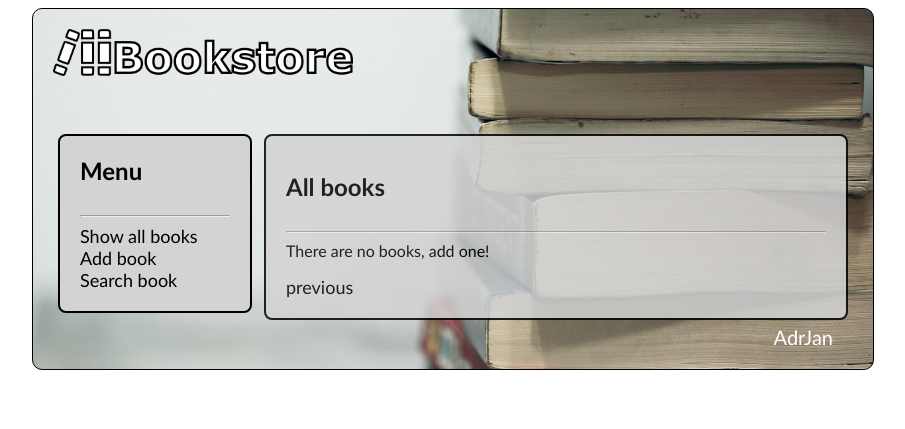
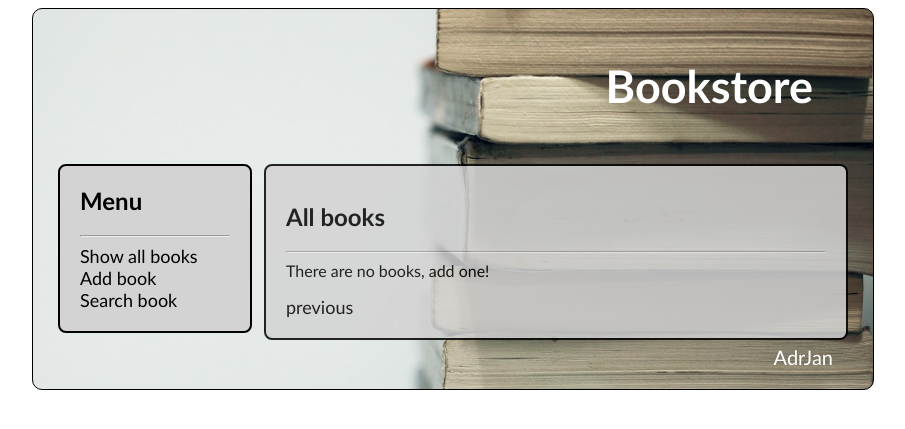
Before and after one commit to AdrJan/bookstore, a Flask app: page /books/1 in a window 1280 px wide. Shown: the top 429 px of the page, without its empty margins (187-1092 px from the left). Run offline with Flask 2, Linux system fonts and the light colour scheme; data that the repository does not hold is empty.

Commit message:
Removed logo, background image position fixed.

```diff
--- a/static/style.css
+++ b/static/style.css
@@ -18,8 +18,8 @@ img#logo {
     border-width: 1px;
     border-radius: 10px;
     background-image: url("bookshelf.jpg");
-    background-size: 1100px;
-    background-position: right;
+    background-size: 1200px;
+    background-position: right top;
     font-family: 'Trebuchet MS';
 }
 
@@ -27,6 +27,8 @@ h1 {
     color: white;
     font-weight: bold;
     text-align: right;
+    font-size: 45px;
+    margin-right: 40px;
 }
 
 #add-book {
@@ -141,7 +143,7 @@ h1 {
 }
 
 h2 {
-    margin: 0px 0px 30px 0px;
+    margin: 0px 0px 20px 0px;
 }
 
 a {
--- a/templates/base.jinja2
+++ b/templates/base.jinja2
@@ -6,7 +6,7 @@
 </head>
     <body>
         <div id='main-block'>
-            <div id='header'><img id='logo' src='/static/logo.png'></div>
+            <div id='header'><h1>Bookstore</h1></div>
             <div id='right-menu'>
                 <h2>Menu</h2>
                 <hr>
```
